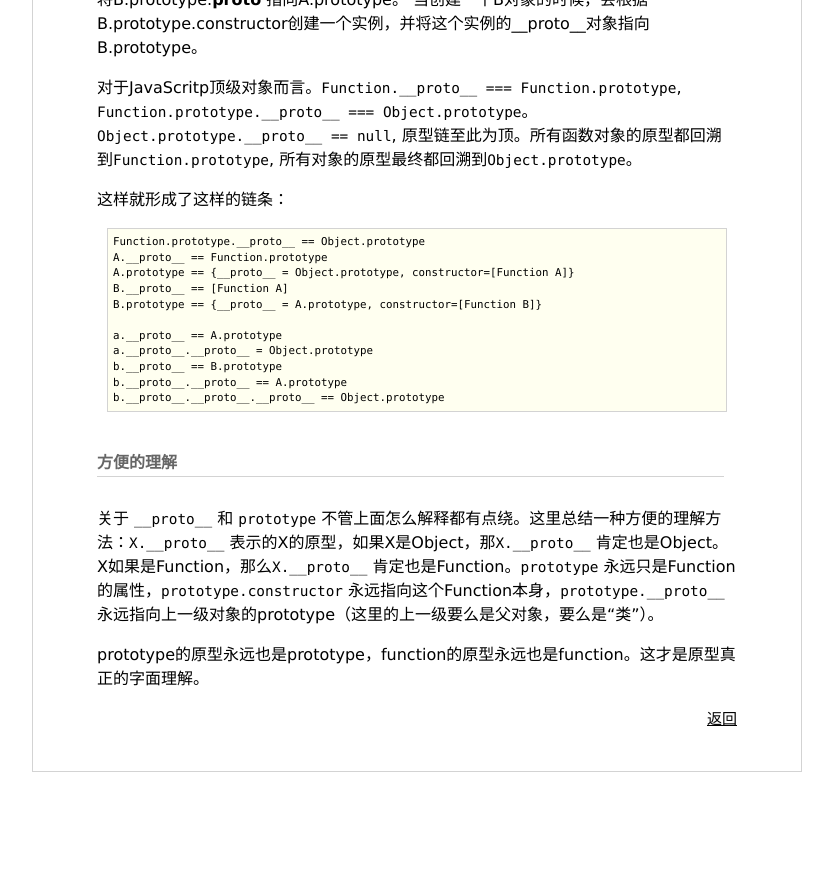
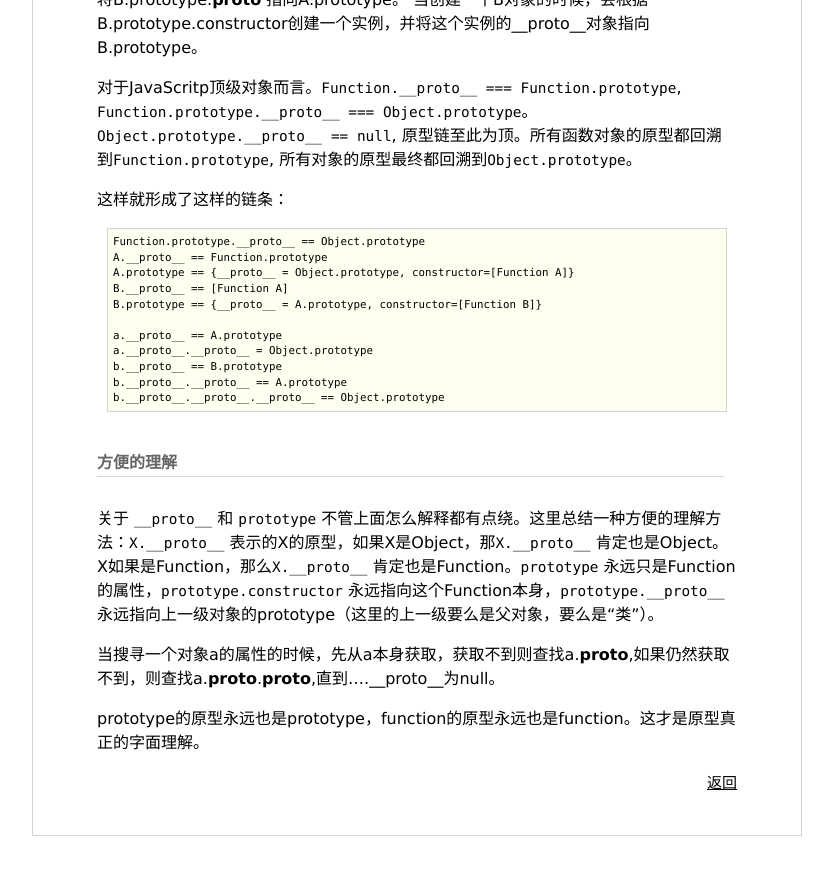
Before and after one commit to chufengma/blog, a Jekyll site: the page built from _posts/2018-07-05-JavaScript原型原型链.md, in a window 1280 px wide and 900 px high, scrolled down 1484 px. Shown: the top 875 px of the window, without its empty margins (224-1057 px from the left). Built offline with Jekyll 4.4.1, drawn with Linux system fonts in a browser that asks for light colours; our own code applies the rules of GitHub Pages for plain Markdown files; before the commit the page ends 2320 px from its top, so only the background shows below that.

Commit message:
Update 2018-07-05-JavaScript原型原型链.md

```diff
--- a/_posts/2018-07-05-JavaScript原型原型链.md
+++ b/_posts/2018-07-05-JavaScript原型原型链.md
@@ -71,4 +71,6 @@ b.__proto__.__proto__.__proto__ == Object.prototype
 #### 方便的理解
 关于 `__proto__` 和 `prototype` 不管上面怎么解释都有点绕。这里总结一种方便的理解方法：`X.__proto__` 表示的X的原型，如果X是Object，那`X.__proto__` 肯定也是Object。X如果是Function，那么`X.__proto__` 肯定也是Function。`prototype` 永远只是Function的属性，`prototype.constructor` 永远指向这个Function本身，`prototype.__proto__` 永远指向上一级对象的prototype（这里的上一级要么是父对象，要么是“类”）。
 
+当搜寻一个对象a的属性的时候，先从a本身获取，获取不到则查找a.__proto__,如果仍然获取不到，则查找a.__proto__.__proto__,直到....__proto__为null。
+
 prototype的原型永远也是prototype，function的原型永远也是function。这才是原型真正的字面理解。
```
